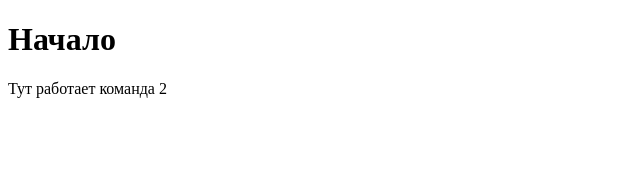
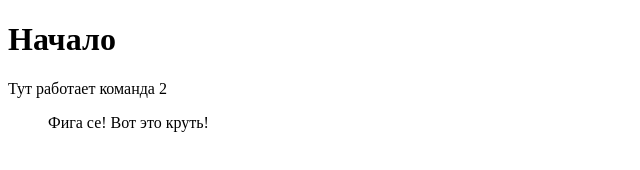
Before and after one commit to niknov80/git, a plain HTML site: page index.html in a window 1280 px wide. Shown: the whole page, without its empty margins (0-640 px from the left). Drawn offline with Linux system fonts and the light colour scheme.

Commit message:
Добавлена цитата команда 2

```diff
--- a/index.html
+++ b/index.html
@@ -8,5 +8,6 @@
 <body>
   <h1>Начало</h1>
   <div>Тут работает команда 2</div>
+  <blockquote>Фига се! Вот это круть!</blockquote>
 </body>
 </html>
```
